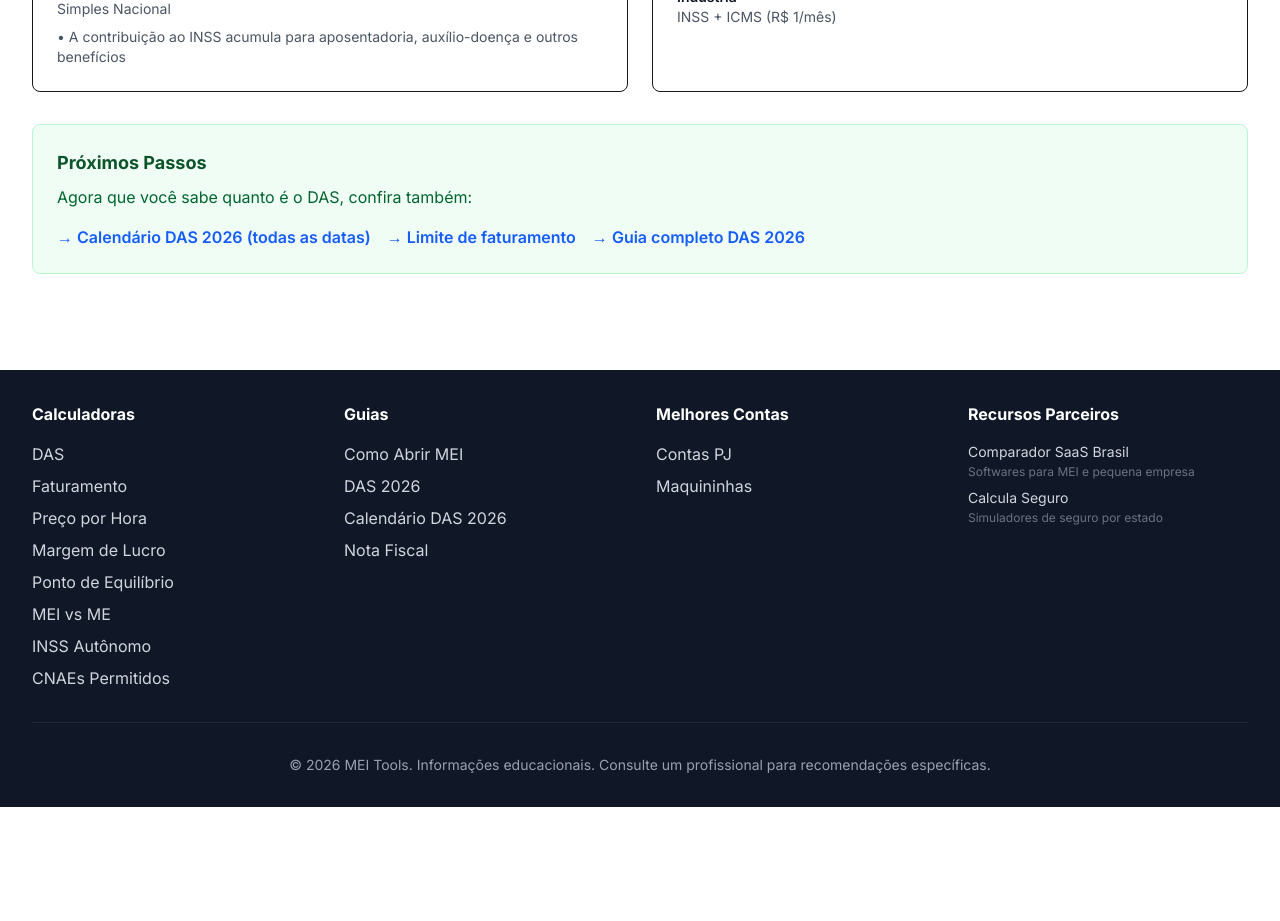
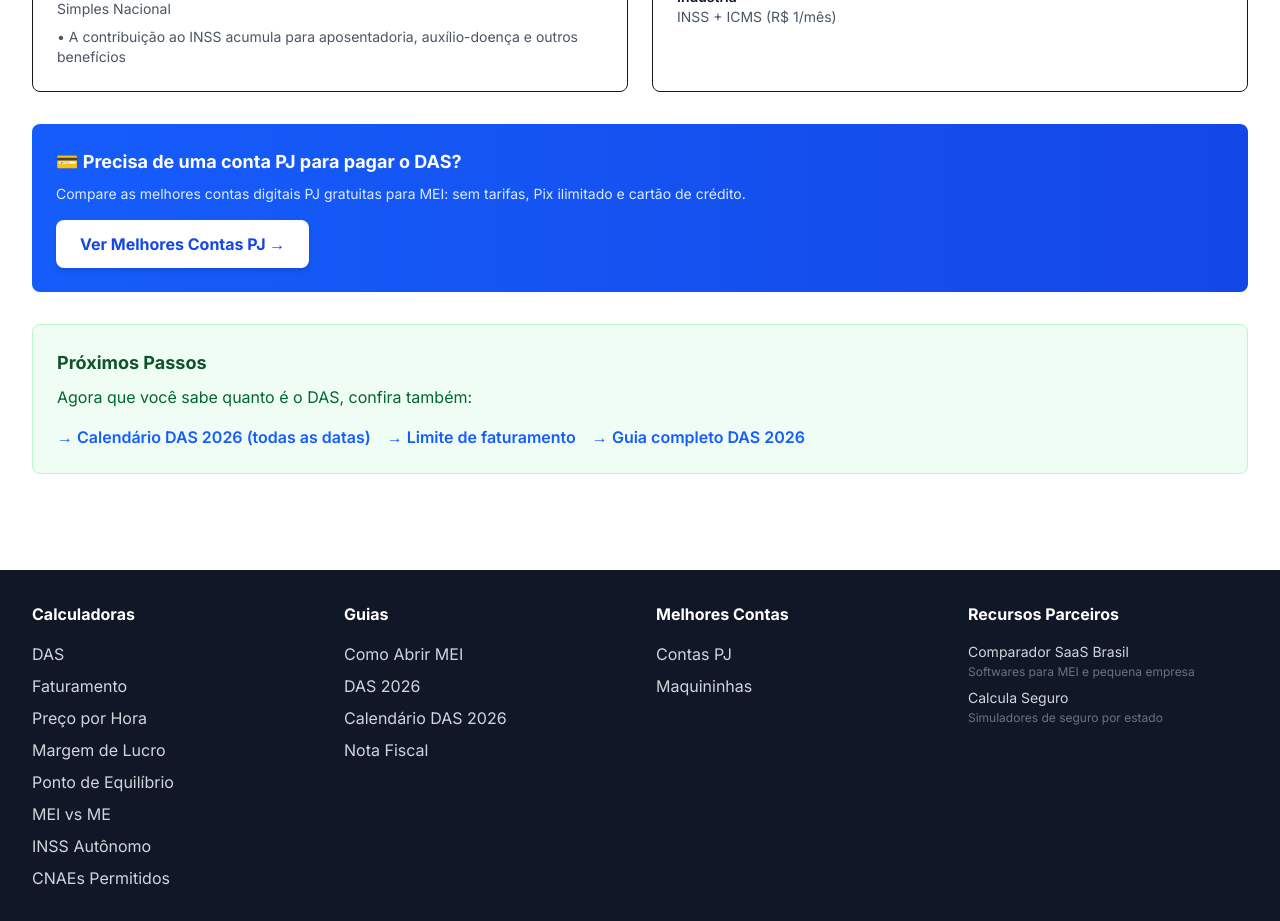
Before and after one commit to vitormdandrade/t3-mei-tools, a Next.js app: page /calculadora/das in a window 1280 px wide. Shown: the part 1000-1921 px from the top of the page. Before the commit the page ends 1807 px from the top, so only its background shows below. Built offline with nearby package versions, Linux system fonts and the light colour scheme; no server answers.

Commit message:
CRO: Add affiliate CTA to DAS calculator linking to melhores contas PJ

```diff
--- a/app/calculadora/das/page.tsx
+++ b/app/calculadora/das/page.tsx
@@ -181,6 +181,20 @@ export default function DASCalculator() {
         </div>
       </div>
 
+      {/* Affiliate CTA */}
+      <div className="bg-gradient-to-r from-blue-600 to-blue-700 rounded-lg p-6 text-white">
+        <h3 className="text-lg font-bold mb-2">💳 Precisa de uma conta PJ para pagar o DAS?</h3>
+        <p className="text-blue-100 mb-4 text-sm">
+          Compare as melhores contas digitais PJ gratuitas para MEI: sem tarifas, Pix ilimitado e cartão de crédito.
+        </p>
+        <a
+          href="/melhores/melhores-contas-pj-mei"
+          className="inline-block bg-white text-blue-700 px-6 py-3 rounded-lg font-bold hover:bg-blue-50 transition shadow-md"
+        >
+          Ver Melhores Contas PJ →
+        </a>
+      </div>
+
       <div className="bg-green-50 border border-green-200 rounded-lg p-6">
         <h3 className="text-lg font-bold text-green-900 mb-2">Próximos Passos</h3>
         <p className="text-green-800 mb-4">
```
